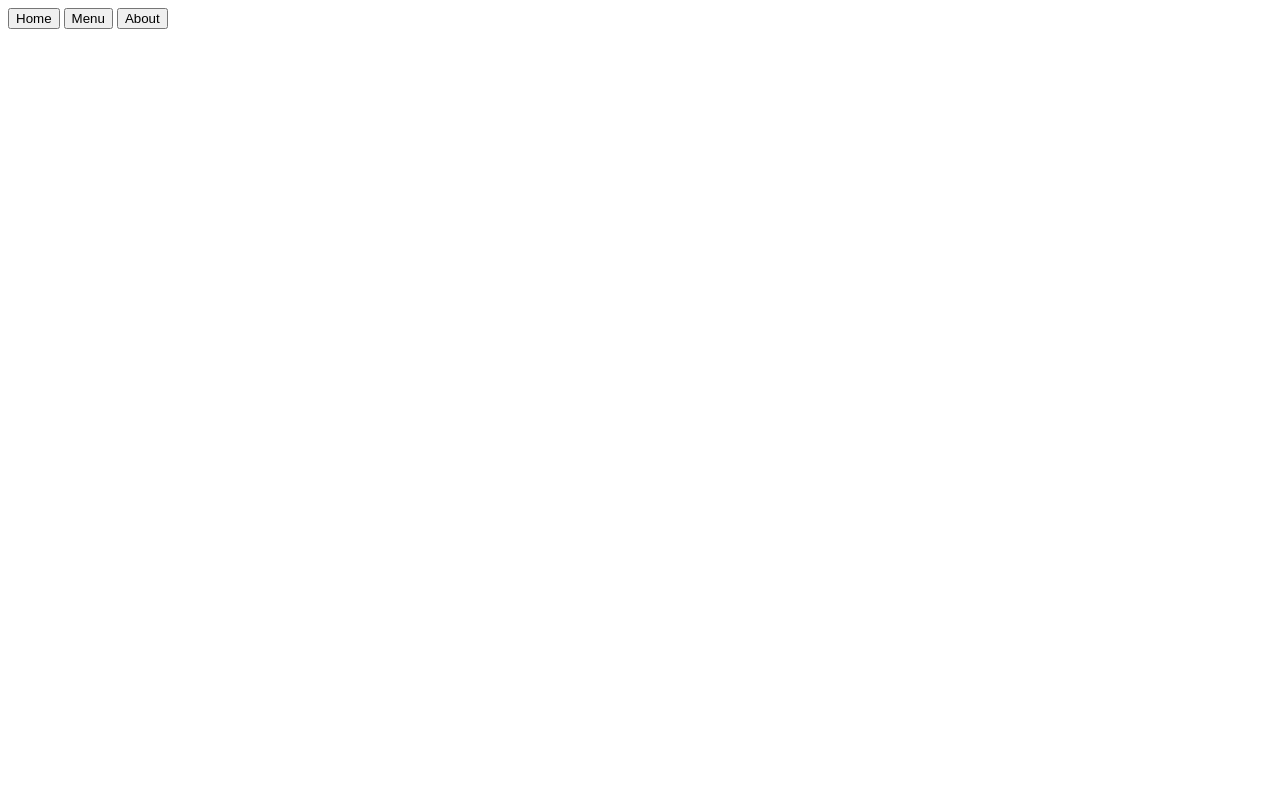
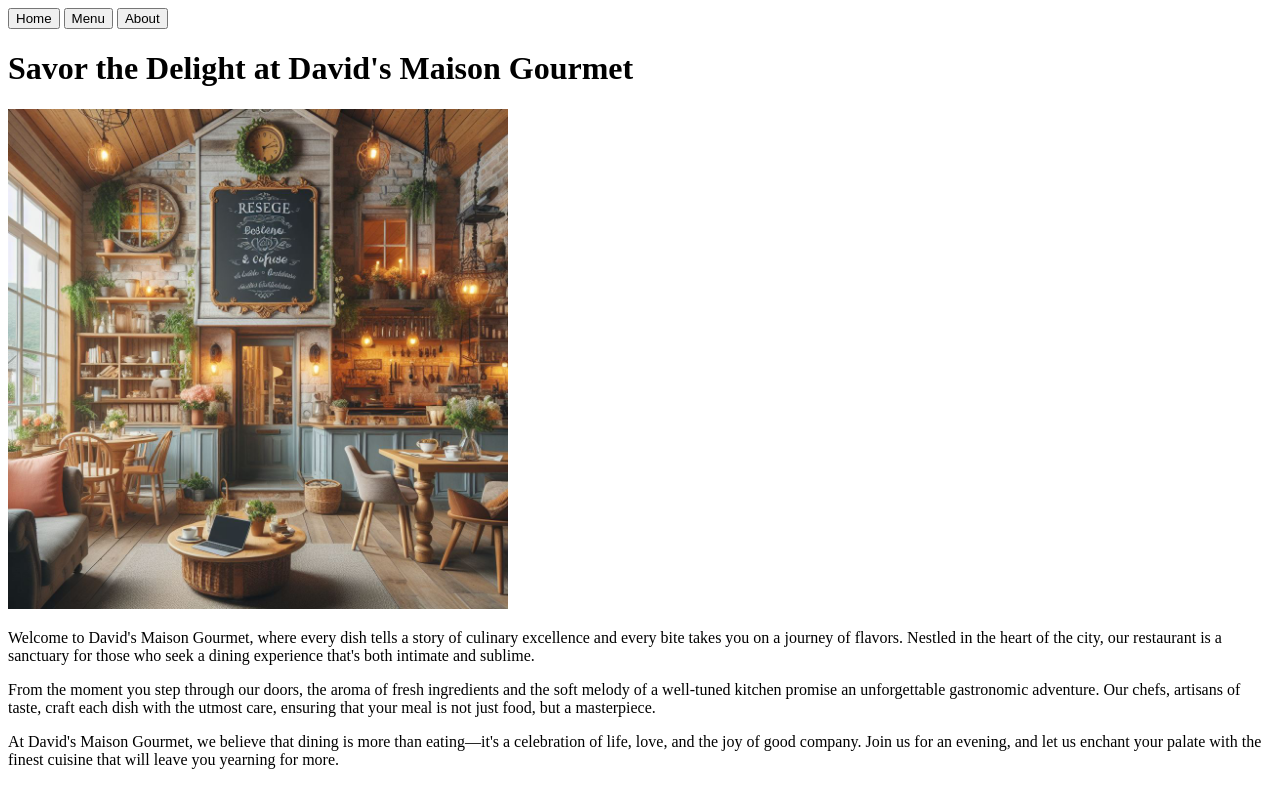
Before and after one commit to davidagredano/restaurant-page, a website built with webpack: page src/index.html in a window 1280 px wide. Built offline with nearby package versions, Linux system fonts and the light colour scheme.

Commit message:
Update homepage content

```diff
--- a/src/index.html
+++ b/src/index.html
@@ -3,7 +3,7 @@
   <head>
     <meta charset="UTF-8" />
     <meta name="viewport" content="width=device-width, initial-scale=1.0" />
-    <title>Restaurant Page</title>
+    <title>David's Maison Gourmet</title>
   </head>
   <body>
     <header>
@@ -13,6 +13,32 @@
         <button>About</button>
       </nav>
     </header>
-    <div id="content"></div>
+    <div id="content">
+      <h1>Savor the Delight at David's Maison Gourmet</h1>
+      <img
+        src="/src/homepage.jpeg"
+        alt="David's Maison Gourmet"
+        width="500px"
+      />
+      <p>
+        Welcome to David's Maison Gourmet, where every dish tells a story of
+        culinary excellence and every bite takes you on a journey of flavors.
+        Nestled in the heart of the city, our restaurant is a sanctuary for
+        those who seek a dining experience that's both intimate and sublime.
+      </p>
+      <p>
+        From the moment you step through our doors, the aroma of fresh
+        ingredients and the soft melody of a well-tuned kitchen promise an
+        unforgettable gastronomic adventure. Our chefs, artisans of taste, craft
+        each dish with the utmost care, ensuring that your meal is not just
+        food, but a masterpiece.
+      </p>
+      <p>
+        At David's Maison Gourmet, we believe that dining is more than
+        eating—it's a celebration of life, love, and the joy of good company.
+        Join us for an evening, and let us enchant your palate with the finest
+        cuisine that will leave you yearning for more.
+      </p>
+    </div>
   </body>
 </html>
```
Also changed, not shown: src/homepage.jpeg (added).
